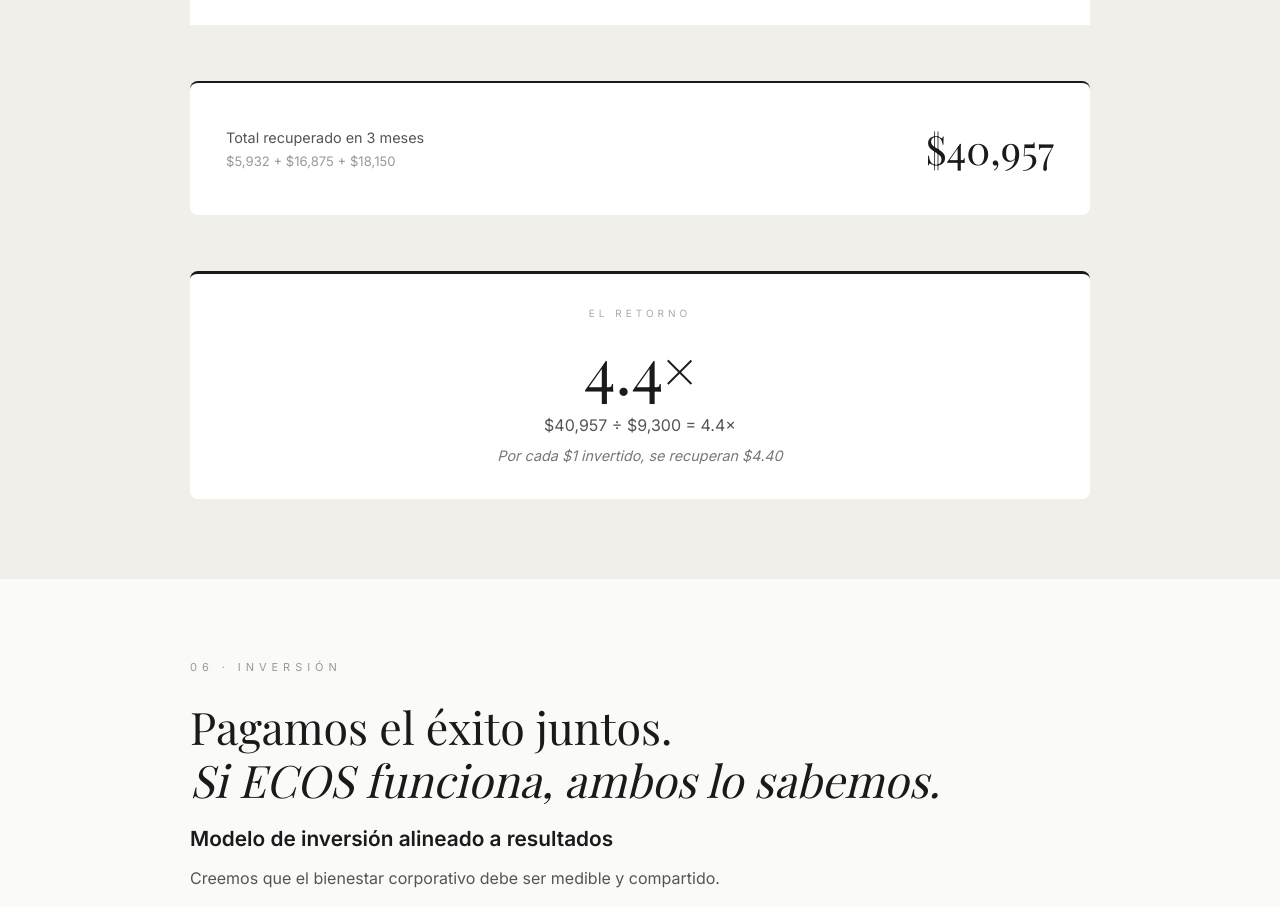
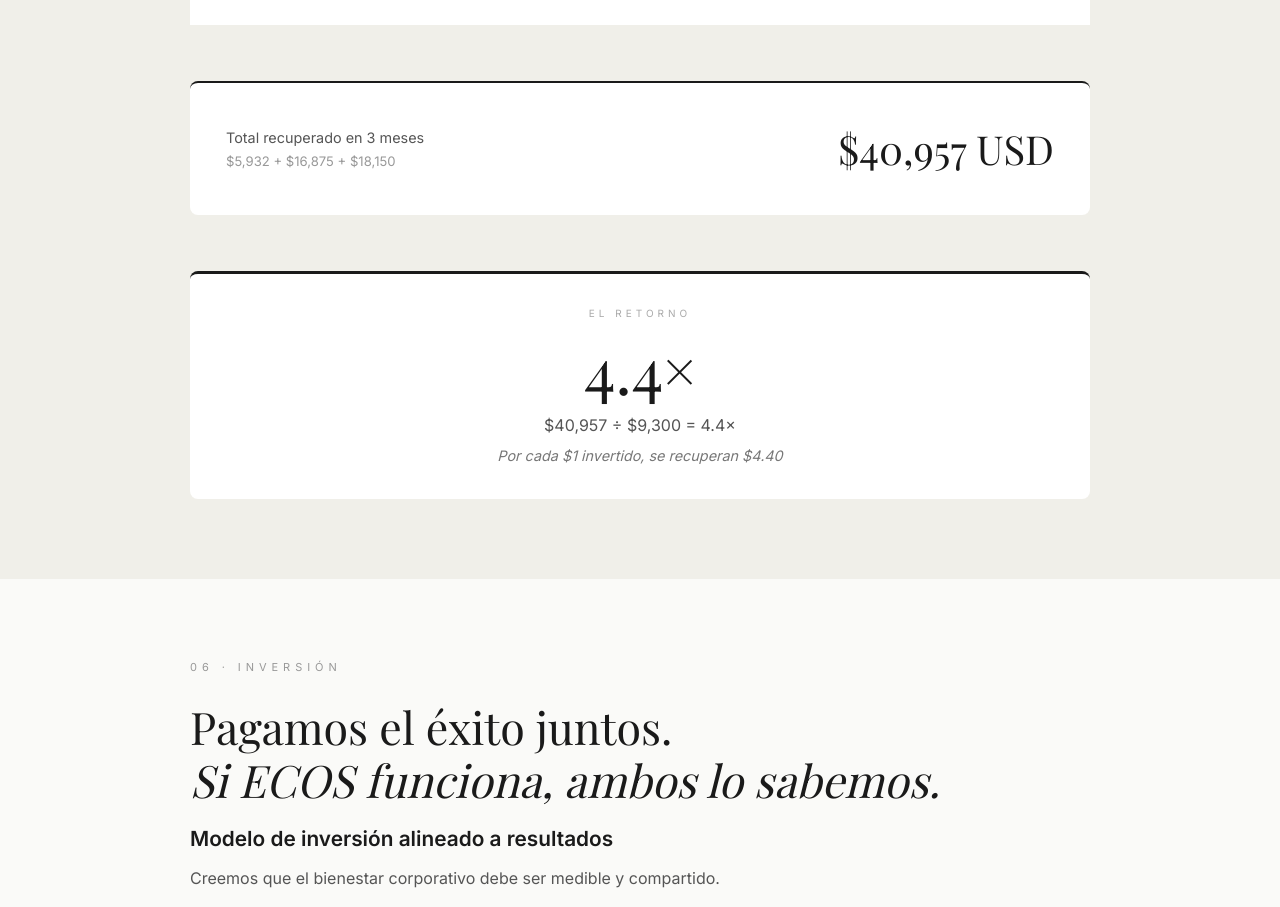
Before and after one commit to oscarxavieryoga-lang/v0-aura-proposal-website, a Next.js app: page / in a window 1280 px wide. Shown: the part 10922-11829 px from the top of the page. Built offline with nearby package versions, Linux system fonts and the light colour scheme; a web font is replaced by a local one.

Commit message:
Update page.tsx

```diff
--- a/app/page.tsx
+++ b/app/page.tsx
@@ -790,7 +790,7 @@ export default function Page() {
                 <p style={{ fontFamily: G, fontSize: "0.9rem", color: "#555" }}>Total recuperado en 3 meses</p>
                 <p style={{ fontFamily: G, fontSize: "0.82rem", color: "#999", marginTop: "4px" }}>$5,932 + $16,875 + $18,150</p>
               </div>
-              <p style={{ fontFamily: S, fontSize: "clamp(1.8rem,3.5vw,2.5rem)", fontWeight: 400, color: "#1a1a1a" }}>$40,957</p>
+              <p style={{ fontFamily: S, fontSize: "clamp(1.8rem,3.5vw,2.5rem)", fontWeight: 400, color: "#1a1a1a" }}>$40,957 USD</p>
             </div>
 
             {/* ROI */}
```
